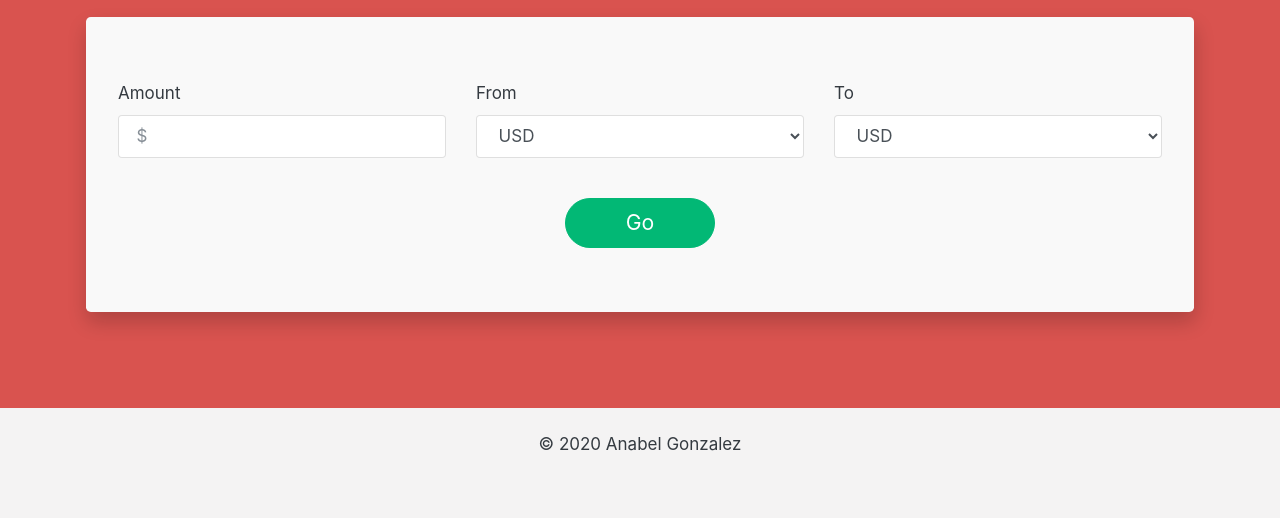
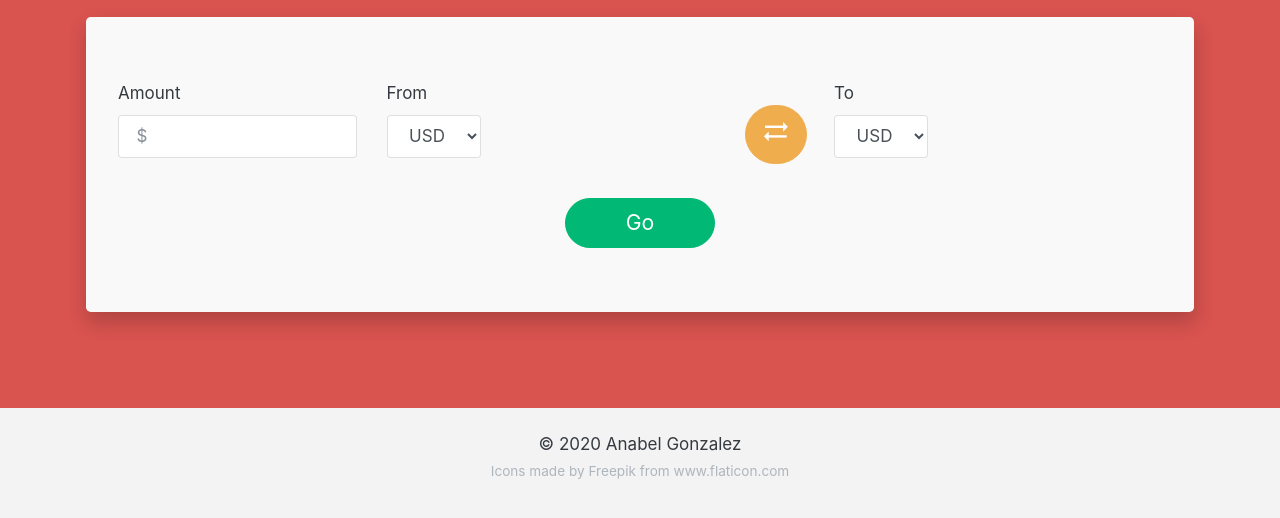
Before and after one commit to AnabelGonzalez/CurrencyConverter, a plain HTML site: page index.html in a window 1280 px wide. Shown: the part 170-688 px from the top of the page. Drawn offline with nearby package versions, Linux system fonts and the light colour scheme.

Commit message:
Add files via upload

```diff
--- a/index.html
+++ b/index.html
@@ -36,7 +36,7 @@
         <form>
           <div class="jumbotron">
             <div class="row">
-              <div class="col-12 col-md-4">
+              <div class="col-12 col-md-3">
                 <div class="form-group">
                   <label for="amount">Amount</label>
                   <input
@@ -48,30 +48,38 @@
                   />
                 </div>
               </div>
-              <div class="col-12 col-md-4">
-                <div class="form-group">
+              <div class="col-12 col-md-4 d-flex">
+                <div class="form-group currencies">
                   <label for="from">From</label>
                   <select class="form-control" id="from">
                     <option value="USD">USD</option>
                     <option value="AUD">AUD</option>
+                    <option value="CAD">CAD</option>
                     <option value="EUR">EUR</option>
-                    <option value="CAD">CAD</option>
+                    <option value="GBP">GBP</option>
                     <option value="JPY">JPY</option>
                   </select>
                 </div>
+                <div id="flag-from"></div>
               </div>
-
-              <div class="col-12 col-md-4">
-                <div class="form-group">
+              <div class="col-12 col-md-1 pt-4 text-center">
+                <button class="btn btn-warning btn-lg align-bottom" id="change">
+                  <i class="material-icons mt-1">sync_alt</i>
+                </button>
+              </div>
+              <div class="col-12 col-md-4 d-flex">
+                <div class="form-group currencies">
                   <label for="to">To</label>
                   <select class="form-control" id="to">
                     <option value="USD">USD</option>
                     <option value="AUD">AUD</option>
+                    <option value="CAD">CAD</option>
                     <option value="EUR">EUR</option>
-                    <option value="CAD">CAD</option>
+                    <option value="GBP">GBP</option>
                     <option value="JPY">JPY</option>
                   </select>
                 </div>
+                <div id="flag-to"></div>
               </div>
             </div>
             <div class="col-12 pt-4 text-center">
@@ -93,7 +101,23 @@
     </div>
 
     <div class="container-fluid pt-4 pb-3 text-center">
-      &copy; 2020 Anabel Gonzalez
+      &copy; 2020 Anabel Gonzalez <br />
+      <small class="text-secondary">
+        Icons made by
+        <a
+          href="https://www.flaticon.com/authors/freepik"
+          title="Freepik"
+          class="text-secondary"
+          >Freepik</a
+        >
+        from
+        <a
+          href="https://www.flaticon.com/"
+          title="Flaticon"
+          class="text-secondary"
+          >www.flaticon.com</a
+        >
+      </small>
     </div>
 
     <script src="https://ajax.googleapis.com/ajax/libs/jquery/3.5.1/jquery.min.js"></script>
```
